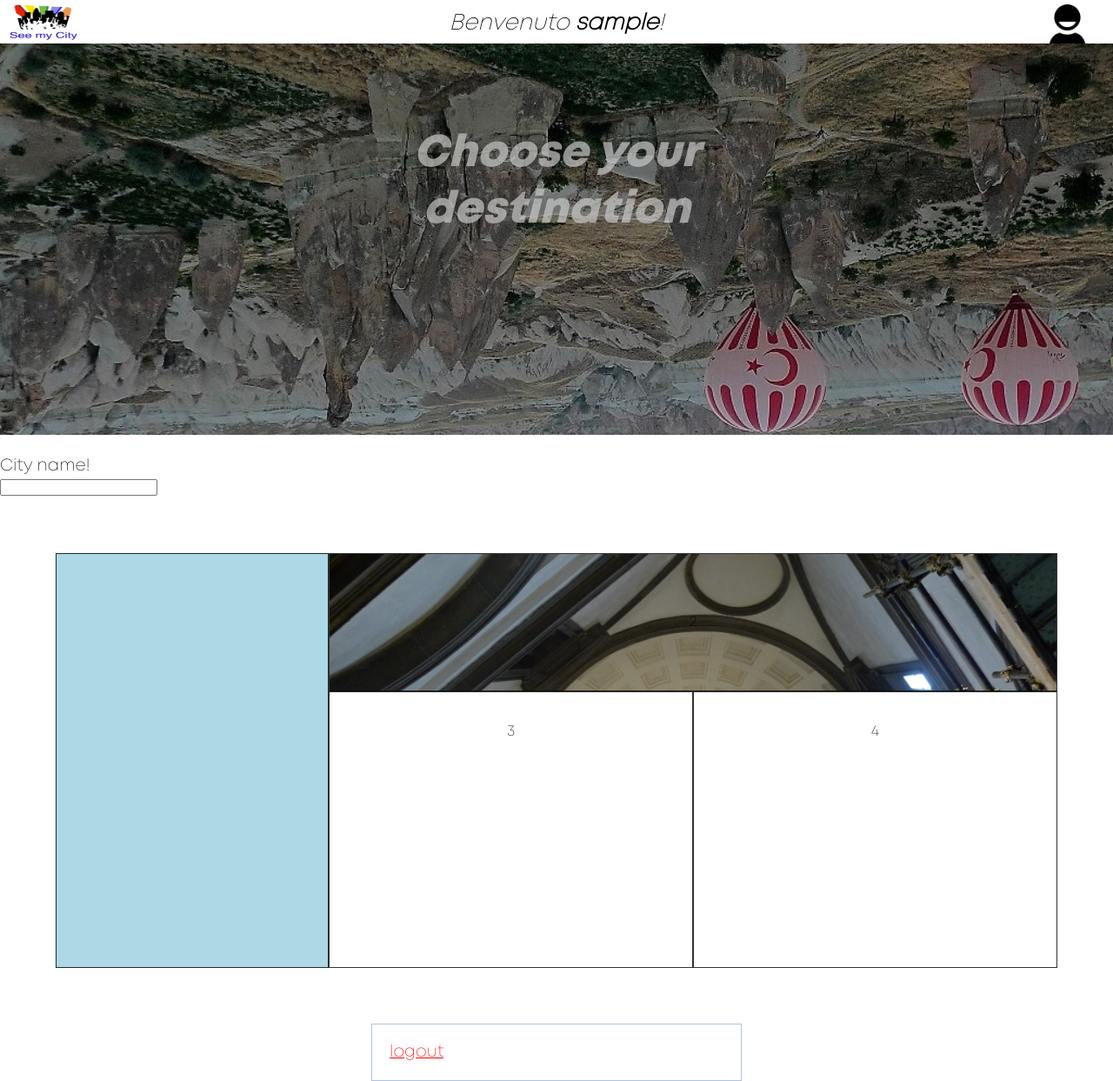
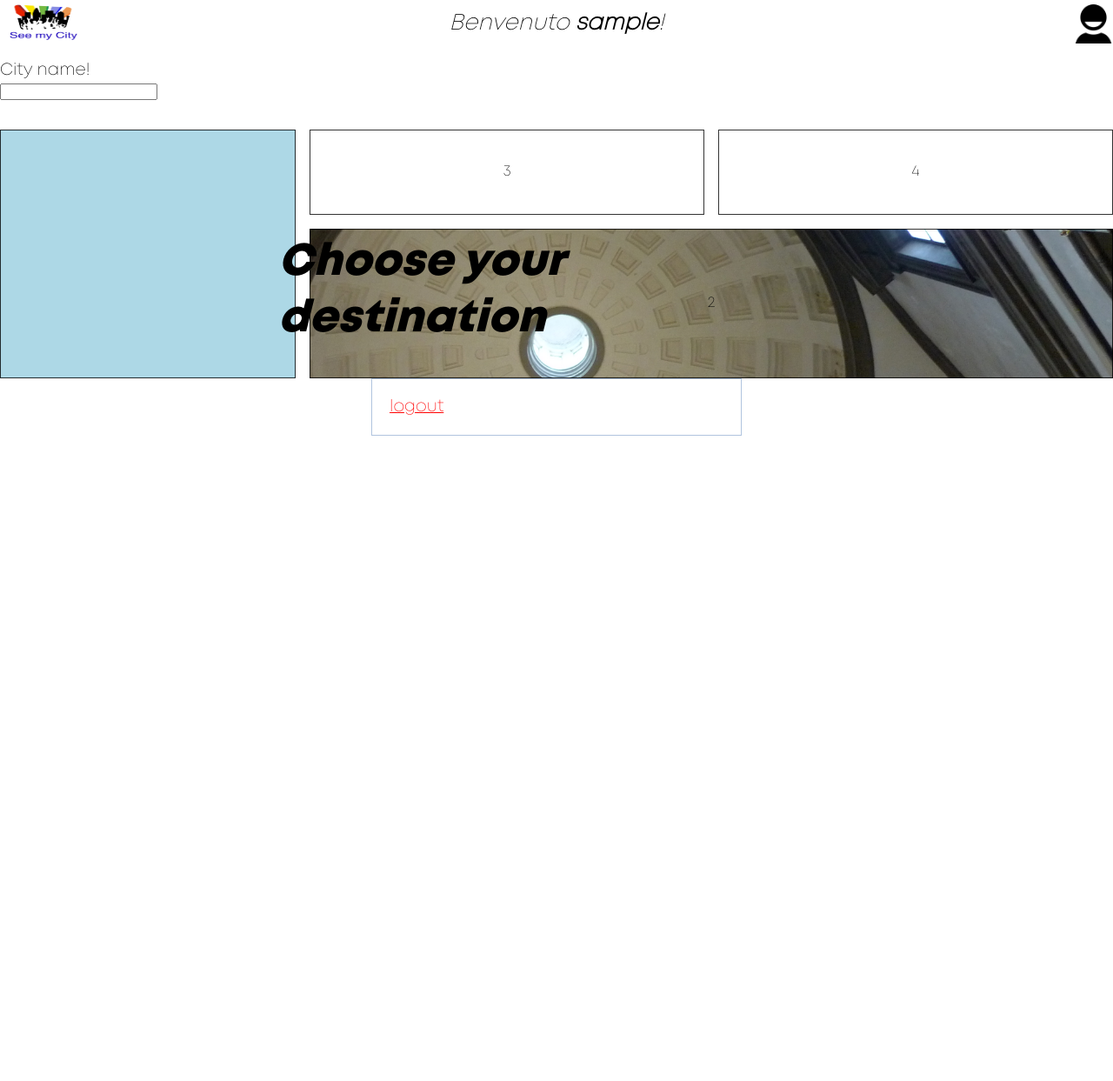
Before and after one commit to joshalva/projalpha, a PHP site: page / in a window 1280 px wide. Shown: the whole page at 87% size. After the commit the page ends 501 px from the top, so only its background shows below. Run offline with PHP 8.4, Linux system fonts and the light colour scheme; the visitor is signed in with stand-in values (Sample User, id 1); data that the repository does not hold is empty.

Commit message:
Add files via upload

```diff
--- a/style.css
+++ b/style.css
@@ -31,7 +31,7 @@
 	border-bottom: none;
 	padding: 20px;
 }
-.form1, .content {
+#form1, .content {
 	width: 30%;
 	margin: 0px auto;
 	padding: 20px;
@@ -84,13 +84,15 @@
 }
 
 .navcont{
-    height: 50px;
+    height: 45px;
+    width: 100%;
+    grid-area: navcont;
 }
 
 #navbar{
     position: relative;
-    width: auto;
-    height: inherit;
+    width: 100%;
+    height: 45px;
 }
 
 ul{
@@ -108,7 +110,6 @@
 }
 #nav1{
     float: left;
-    height: 75px;
     width: 150px;
 }
 ul #nav2{
@@ -122,12 +123,12 @@
 }
 #nav3{
     float: right;
-    width: 75px;
+    width: 45px;
 }
 #userph{
     padding-top: 5px;
 }
-.contar{
+.fotoMid{
     position: relative;
     width: 100%;
     height:450px;
@@ -140,6 +141,13 @@
   background-attachment:fixed;
     text-align: center;
     color: rgba(200,200,200,0.7);
+     grid-area: fotoMid;
+}
+#citySearch{
+    position: absolute;
+    width: 99%;
+    margin: 0 auto;
+    top: 60%;
 }
 
 .topBackground{
@@ -157,11 +165,18 @@
 
 .grid-container{
   display: grid;
+    width: 100%;
   grid-template-columns: .75fr 1fr 1fr;
-   grid-template-rows: 1fr 1fr 1fr;
   background-color: transparent;
-  padding: 5%;
-}
+    grid-gap: 1rem;
+    grid-template-areas:
+        "navcont navcont navcont"
+        "fotoMid fotoMid fotoMid"
+        "sideCont contentSx contentDx"
+        "sideCont fotoTopGrid fotoTopGrid"
+        "sideCont fotoTopGrid fotoTopGrid"
+        ;
+ }
 
 .grid-item {
   background-color: transparent;
@@ -170,17 +185,16 @@
   font-size: 1.35vw;
   text-align: center;
 }
+
+
 .sideCont{
-    grid-row: 1 / 4;
-    grid-column: 1 / 2;
+    grid-area: sideCont;
     text-align: center;
     background-color: lightblue;
-    /*sarebbe figo che qui ci stesse una fotografia che scorrendoci sopra la puoi scorrere per lunghezza per vedere le parti tagliate dal formato strano*/
+/*    sarebbe figo che qui ci stesse una fotografia che scorrendoci sopra la puoi scorrere per lunghezza per vedere le parti tagliate dal formato strano*/
 }
-
 .fotoTopGrid{
-    grid-row:  1/ 2;
-    grid-column: 2 / 4;
+    grid-area: fotoTopGrid;
     background: fixed;
     background-image: url(images/backprova.jpg);
     background-repeat: no-repeat;
@@ -188,51 +202,96 @@
 }
 
 .contentDx{
-    grid-column: 3 / 4;
-    grid-row: 2 / 4
+    grid-area: contentDx;
 }
 .contentSx{
-    grid-column: 2 / 3;
-    grid-row: 2 / 4;
+    grid-area: contentSx;
+}
+
+
+/*grid per citta*/
+
+.grid-container-citta{
+  display: grid;
+    width: 100%;
+  grid-template-columns: .75fr 1fr 1fr;
+   grid-template-rows: inherit 1fr 1fr 1fr 1fr;
+  background-color: transparent;
+    grid-gap: 1rem;
+    grid-template-areas:
+        "navcont navcont navcont"
+        "fotoMid fotoMid fotoMid"
+        "contentTopSx contentTopSx fotoTopDx"
+        "fotoMidSx contentMidDx contentMidDx"
+        "contentBot contentBot contentBot"
+        ;
+ }
+
+.contentTopSx{
+    grid-area: contentTopSx;
+    background-color: aqua;
+}
+.fotoTopDx{
+    grid-area: fotoTopDx;
+    background: green;
+}
+.fotoMidSx{
+    grid-area: fotoMidSx;
+    background-color: bisque;
+}
+.contentMidDx{
+    grid-area: contentMidDx;
+    background-color: orangered;
+}
+.contentBot{
+    grid-area: contentBot;
+    background-color: peachpuff;
 }
 
 
 
-/*
-grid firefox
-.container {
-  display: grid;
-  width: 750px;
-  height: 600px;
-  grid-template-columns: 200px 1fr 1fr;
-  grid-template-rows: 80px 1fr 1fr 100px;
-  grid-gap: 1rem;
-}
-*/
-
-/*
-
-.sidebar {
-  grid-row: 2 / 4;
-  grid-column: 1 / 2;
+ /* Dropdown Button */
+.dropbtn {
+    right: 2%;
+    width: 45px;
+    height: 45px;
+    padding: 0;
+    background-image: url(images/user.png);
+    background-size: 45px 45px;
+    cursor: pointer;
 }
 
-.content-1 {
-  grid-row: 2 / 3;
-  grid-column: 2 / 4;
+/* Dropdown button on hover & focus */
+.dropbtn:hover, .dropbtn:focus {
+ }
+
+/* The container <div> - needed to position the dropdown content */
+.dropdown {
+    position: absolute;
+    display: inline-block;
 }
 
-.content-2 {
-  grid-row: 3 / 4;
-  grid-column: 2 / 3;
+/* Dropdown Content (Hidden by Default) */
+.dropdown-content {
+    display: none;
+    position: absolute;
+    background-color: #f1f1f1;
+    min-width: 160px;
+    box-shadow: 0px 8px 16px 0px rgba(0,0,0,0.2);
+    z-index: 1;
+    right: 5%;
 }
 
-.content-3 {
-  grid-row: 3 / 4;
-  grid-column: 3 / 4;
+/* Links inside the dropdown */
+.dropdown-content a {
+    color: black;
+    padding: 12px 16px;
+    text-decoration: none;
+    display: block;
 }
 
-.footer {
-  grid-row: 4 / 5;
-  grid-column: 1 / 4;
-}*/
+/* Change color of dropdown links on hover */
+.dropdown-content a:hover {background-color: #ddd}
+
+/* Show the dropdown menu (use JS to add this class to the .dropdown-content container when the user clicks on the dropdown button) */
+.show {display:block;}
```
